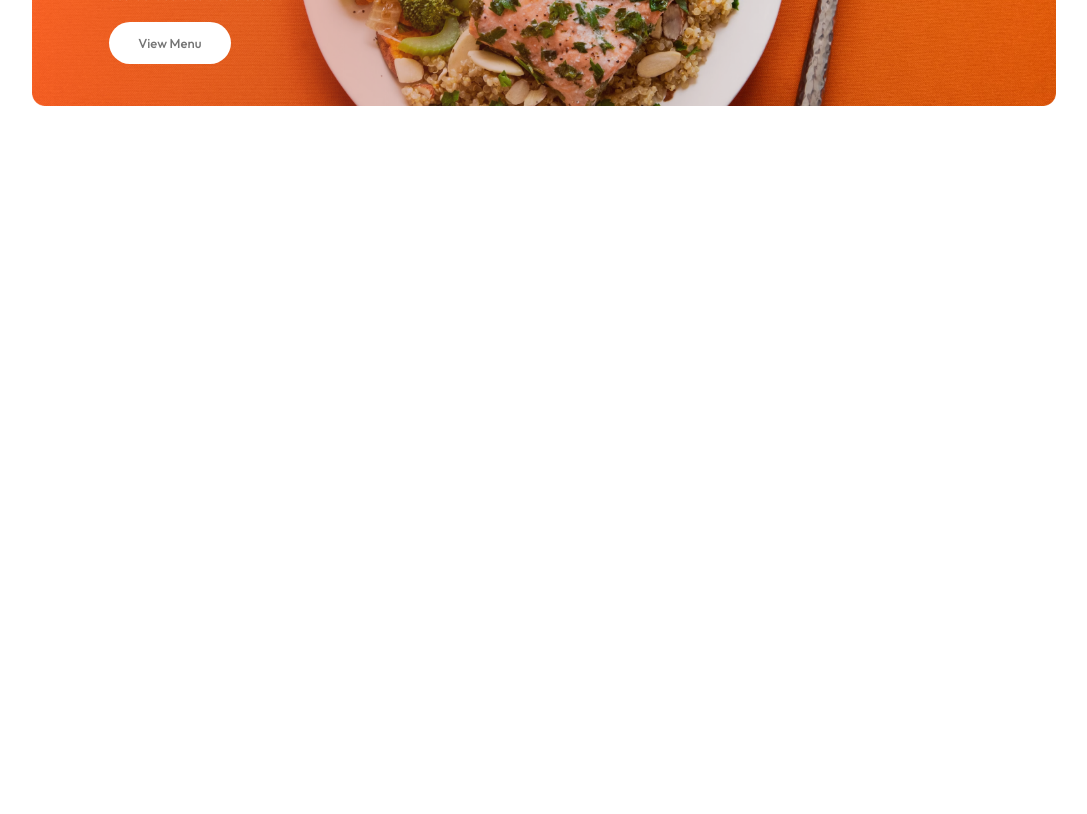
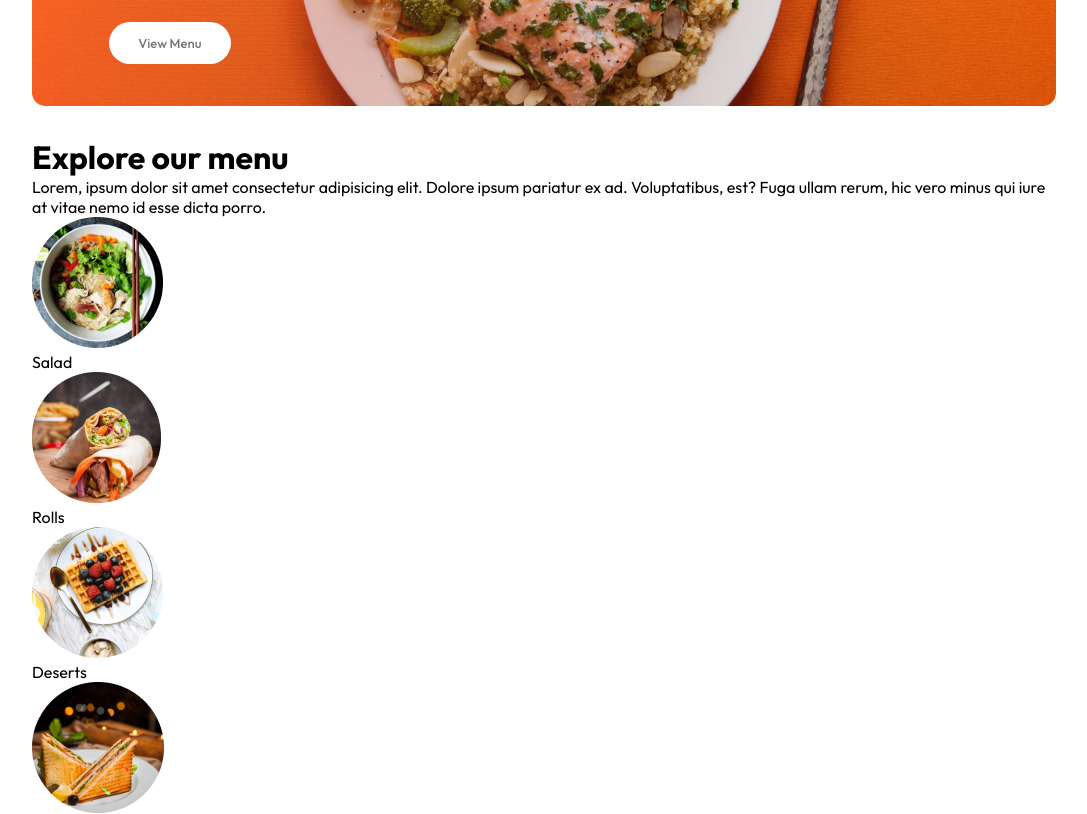
Before and after one commit to Induja-Karalliyadda/Food-Delivery-Front-end, a React (Vite) app: page / in a window 1280 px wide. Shown: the part 440-1254 px from the top of the page, without its empty margins (96-1183 px from the left). Before the commit the page ends 800 px from the top, so only its background shows below. Built offline with nearby package versions, Linux system fonts and the light colour scheme.

Commit message:
feat: create ExploreMenu component and add additional components

```diff
--- a/src/components/ExploreMenu/ExploreMenu.jsx
+++ b/src/components/ExploreMenu/ExploreMenu.jsx
@@ -1,8 +1,21 @@
 import './ExploreMenu.css'
-
+import { menu_list } from '../../assets/assets'
 function ExploreMenu() {
   return (
-    <div>ExploreMenu</div>
+    <div className='explore-menu'id='explore-menu'>
+      <h1>Explore our menu</h1>
+      <p className='explore-menu-test'>Lorem, ipsum dolor sit amet consectetur adipisicing elit. Dolore ipsum pariatur ex ad. Voluptatibus, est? Fuga ullam rerum, hic vero minus qui iure at vitae nemo id esse dicta porro.</p>
+      <div className='explore-menu-list'>
+        {menu_list.map((item,index)=>{
+          return (
+            <div key={index} className='explore-menu-list-item'>
+                  <img src={item.menu_image} alt="" />
+                  <p>{item.menu_name}</p>
+            </div>
+          )
+        })}
+      </div>
+      </div>
   )
 }
 
--- a/src/pages/Home/Home.jsx
+++ b/src/pages/Home/Home.jsx
@@ -1,10 +1,12 @@
 import Header from '../../Header/Header'
+import ExploreMenu from '../../components/ExploreMenu/ExploreMenu'
 import './Home.css'
 
 function Home() {
   return (
     <div>
         <Header/>
+        <ExploreMenu/>
     </div>
   )
 }
```
